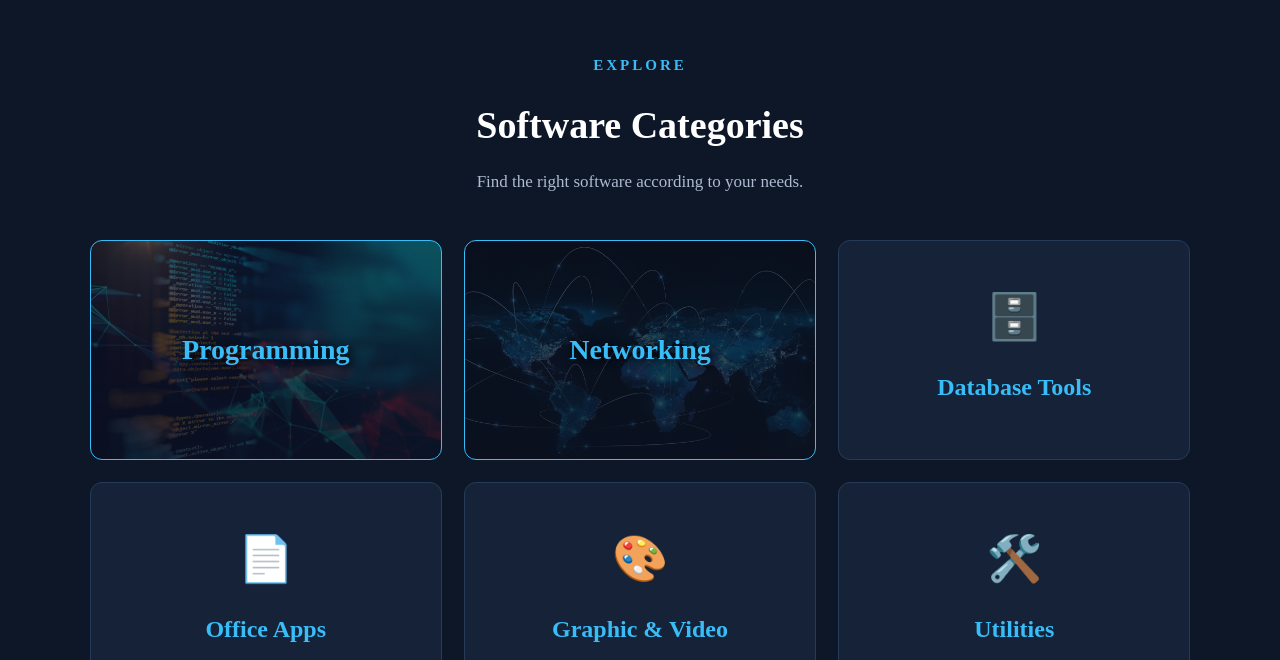
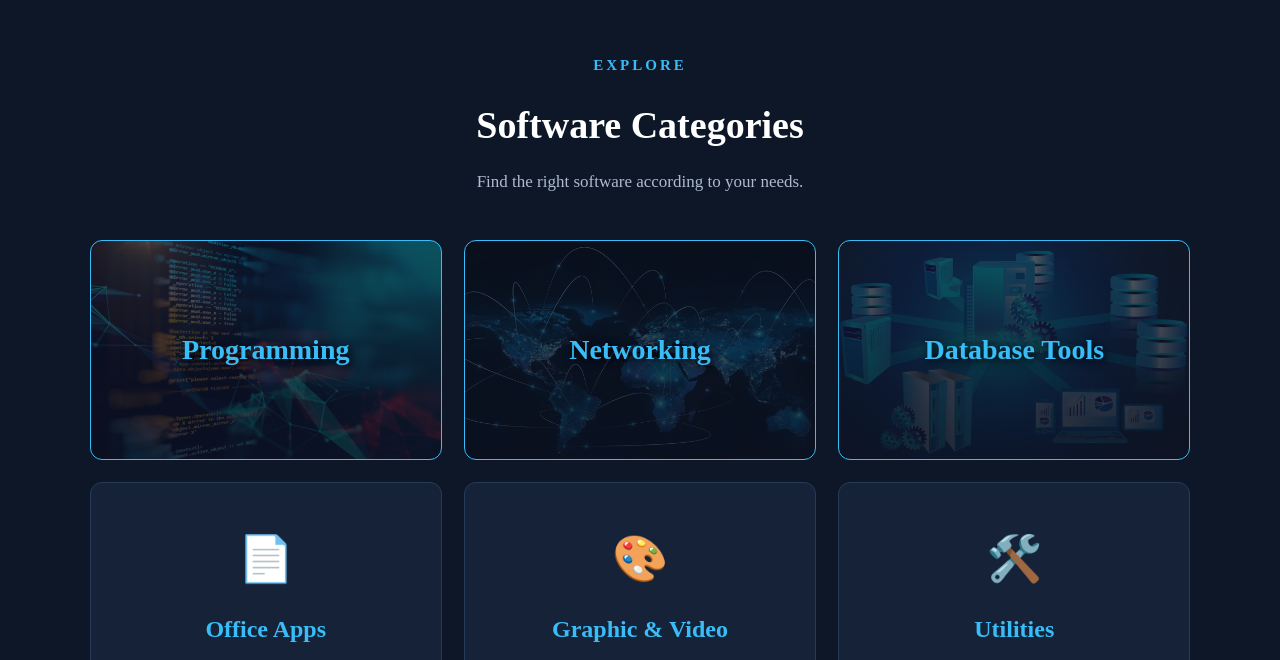
Before and after one commit to kainthg/Software-Hub, a plain HTML site: page index.html in a window 1280 px wide. Shown: the part 657-1317 px from the top of the page. Drawn offline with Linux system fonts and the light colour scheme.

Commit message:
Update index.html

```diff
--- a/index.html
+++ b/index.html
@@ -71,9 +71,17 @@
                 </a>
 
 
-                <a href="./database.html" class="category-card">
-                    <div class="category-icon">🗄️</div>
-                    <h3>Database Tools</h3>
+                <a href="./database.html" class="category-card" style="
+                    background: linear-gradient(rgba(11, 17, 32, 0.7), rgba(11, 17, 32, 0.9)), url('./database-bg.jpg');
+                    background-size: cover;
+                    background-position: center;
+                    border: 1px solid #38bdf8;
+                    display: flex;
+                    align-items: center;
+                    justify-content: center;
+                    min-height: 220px;
+                ">
+                    <h3 style="text-shadow: 2px 2px 8px rgba(0,0,0,1); font-size: 28px; margin: 0; text-align: center;">Database Tools</h3>
                 </a>
 
                 <a href="./office.html" class="category-card">
```
